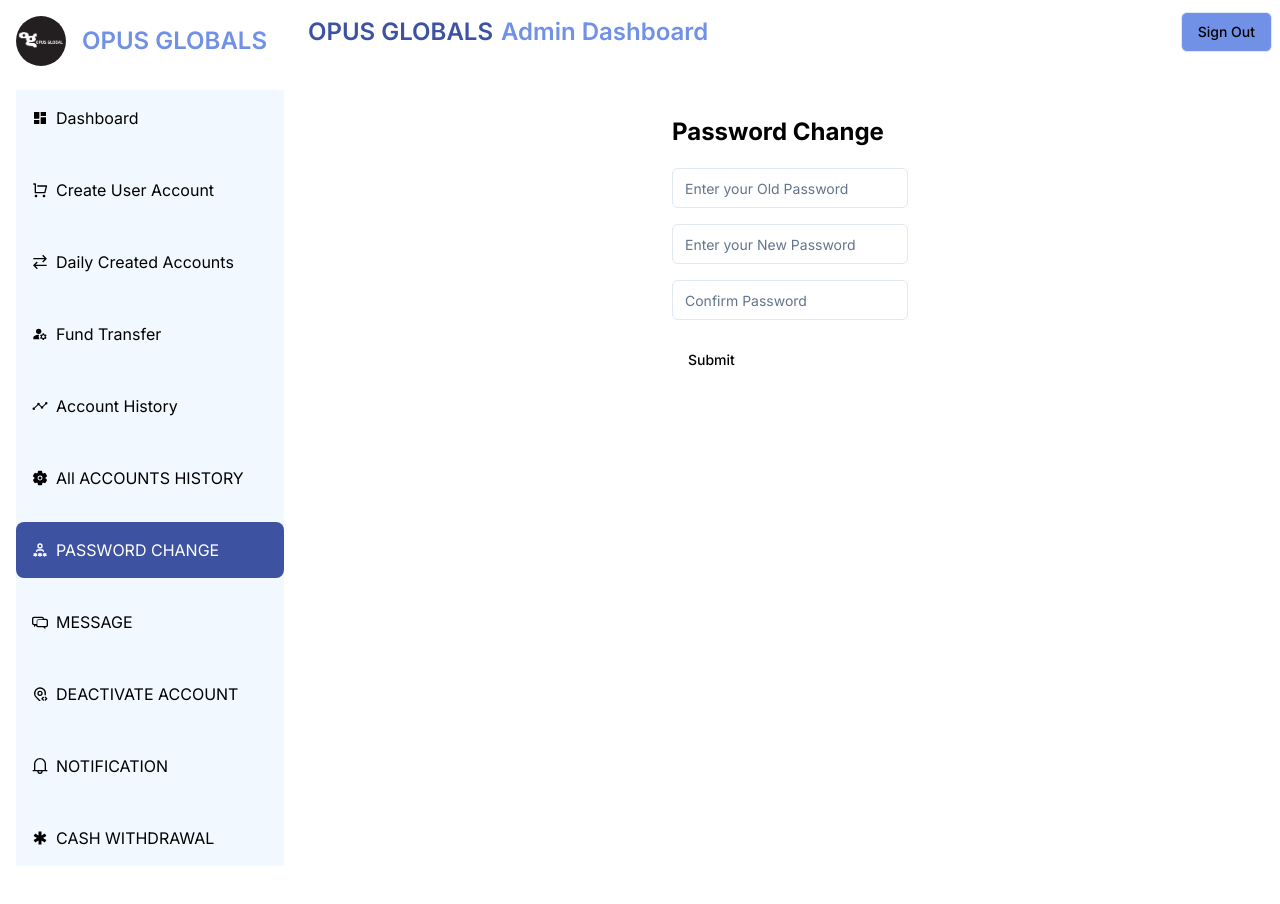
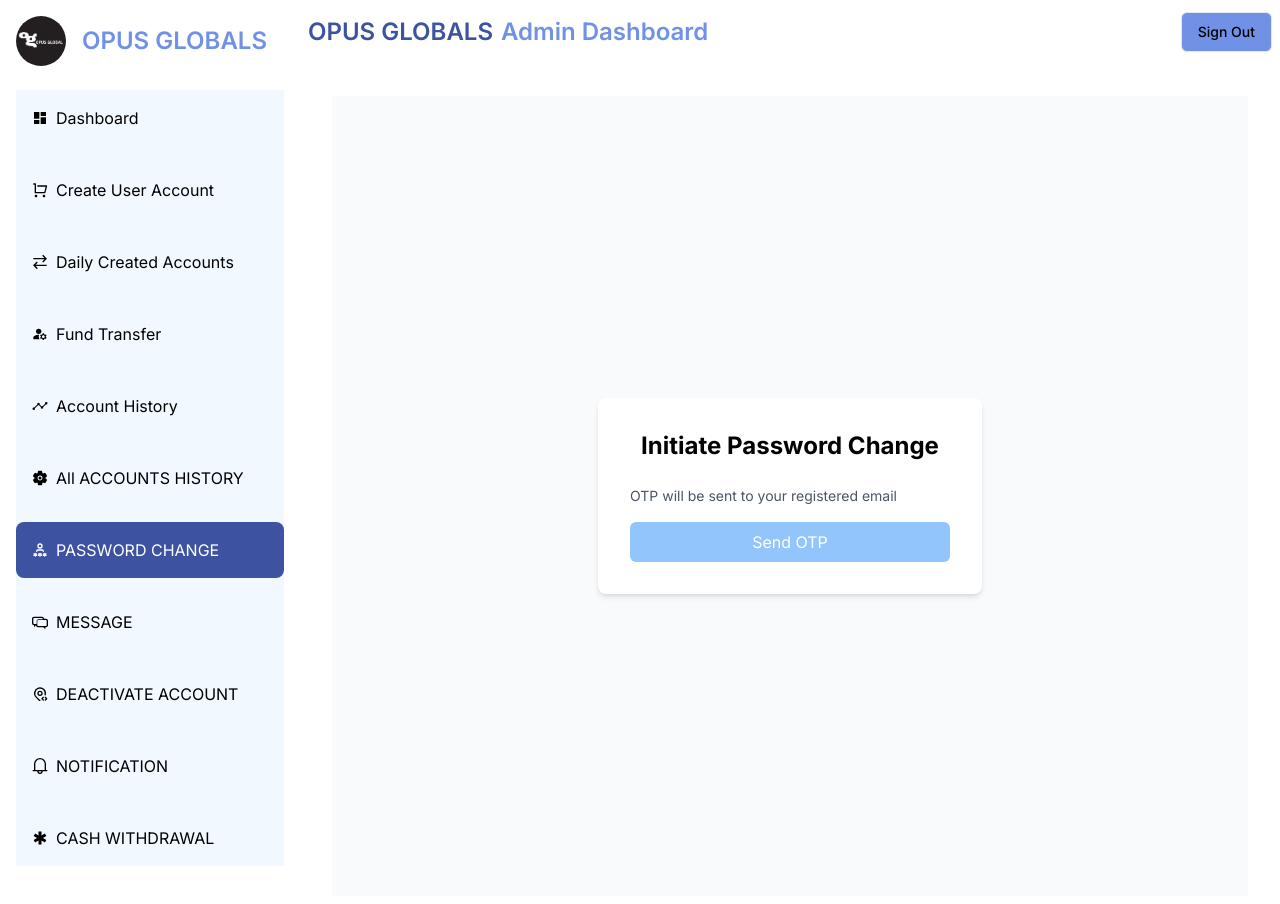
Before and after one commit to mubeenamin/mlm-update, a Next.js app: page /admin/passwordChange in a window 1280 px wide. Shown: the top 904 px of the page. Built offline with nearby package versions, Linux system fonts and the light colour scheme; no server answers.

Commit message:
update admin

```diff
--- a/app/admin/passwordChange/page.tsx
+++ b/app/admin/passwordChange/page.tsx
@@ -1,8 +1,11 @@
 import ChangePassword from "@/app/component/changePassword";
+import PasswordChangeWithOTP from "@/app/component/PasswordChangeWithOTP";
 import React from "react";
 
 export default function PasswordChange() {
-  return <div className='bg-white h-[calc(100vh-96px] rounded-lg p-4'>
-    <ChangePassword/>
-  </div>;
+  return (
+    <div className="bg-white h-[calc(100vh-96px] rounded-lg p-4">
+      <PasswordChangeWithOTP />
+    </div>
+  );
 }
```
